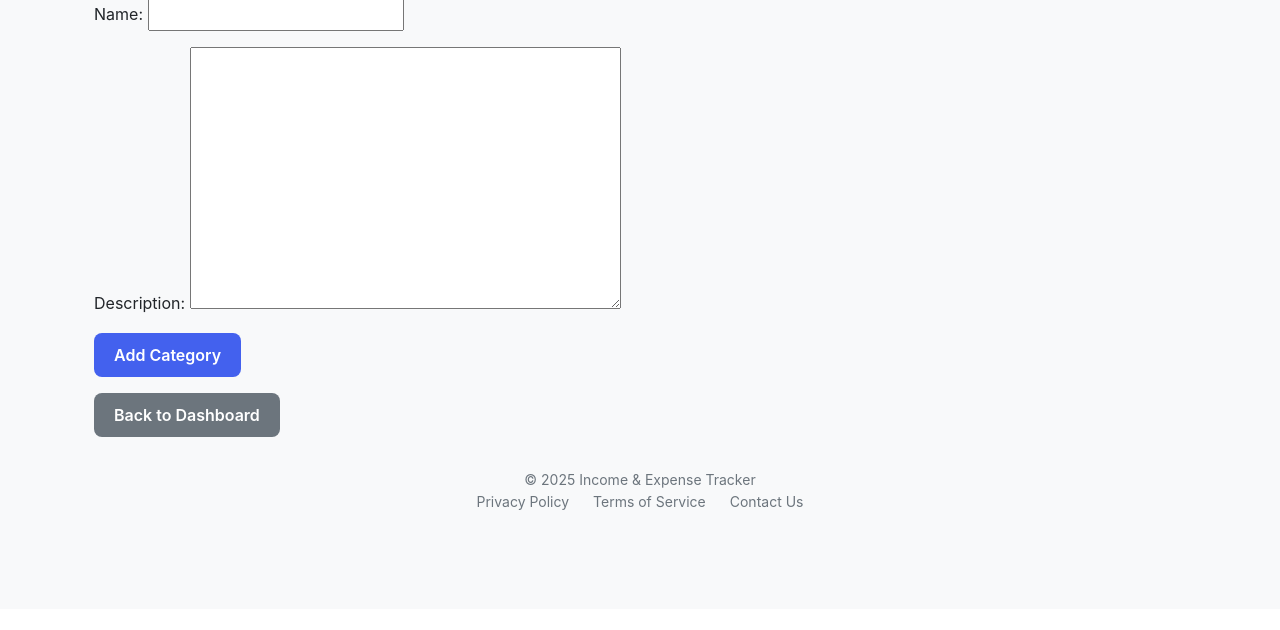
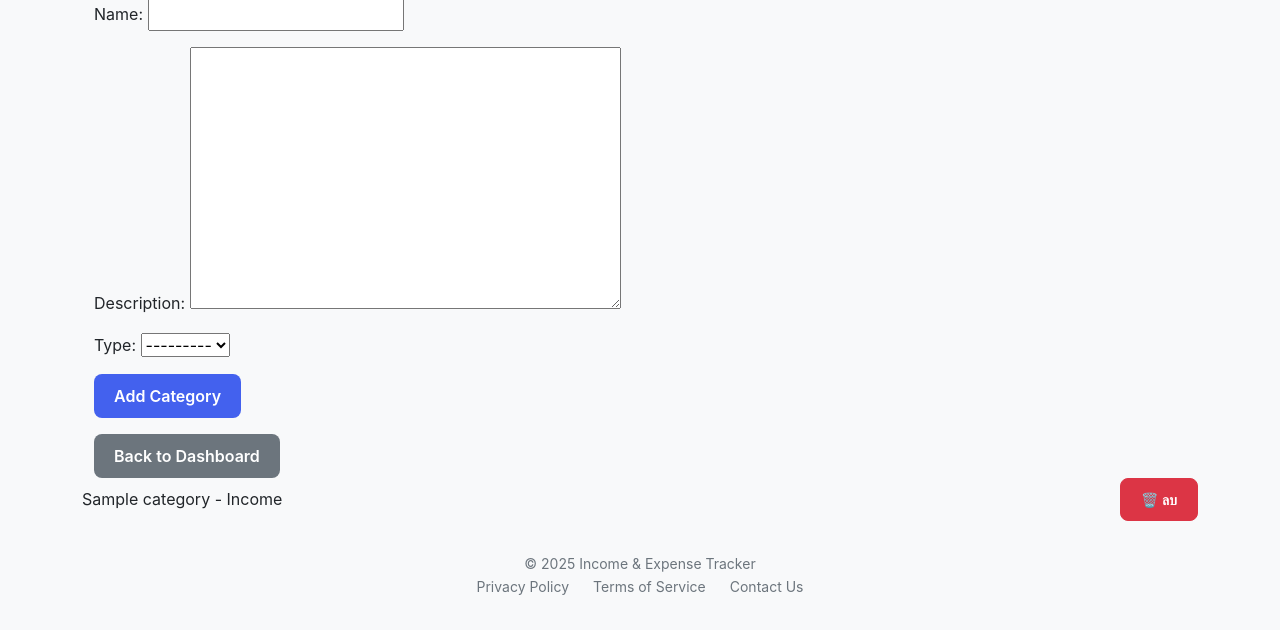
Before and after one commit to Godtasan552/EX_finance, a Django app: page /add-category/ in a window 1280 px wide. Shown: the part 191-821 px from the top of the page. Before the commit the page ends 701 px from the top, so only its background shows below. Run offline with Django 5.2, Linux system fonts and the light colour scheme; a user stored in the database is signed in; tables that the repository leaves empty hold one stand-in row (values such as "Sample post"); some libraries are stand-ins or nearby versions.

Commit message:
Adjustable type to be separate and deleteable.

```diff
--- a/templates/add_category.html
+++ b/templates/add_category.html
@@ -1,15 +1,25 @@
 {% extends 'base.html' %}
-
 {% block title %}Add Category{% endblock %}
-
  {% block content %}
 <div class="container mt-4">
   <h1>Add New Category</h1>
   <form method="POST">
-            {% csrf_token %}
-            {{ form.as_p }}
+    {% csrf_token %} {{ form.as_p }}
     <button type="submit" class="btn btn-primary">Add Category</button>
   </form>
-        <a href="{% url 'dashboard' %}" class="btn btn-secondary mt-3">Back to Dashboard</a>
+  <a href="{% url 'dashboard' %}" class="btn btn-secondary mt-3"
+    >Back to Dashboard</a>
+</div>
+<div>
+    {% for category in categories %}
+    <li class="list-group-item d-flex justify-content-between align-items-center">
+        {{ category.name }} - {{ category.get_type_display }}
+        <a href="{% url 'delete_category' category.id %}" class="btn btn-danger btn-sm"
+           onclick="return confirm('คุณต้องการลบ {{ category.name }} ใช่หรือไม่?');">
+            🗑️ ลบ
+        </a>
+    </li>
+{% endfor %}
+
 </div>
 {% endblock %}
--- a/transactions/forms.py
+++ b/transactions/forms.py
@@ -49,13 +49,28 @@ class TransactionForm(forms.ModelForm):
     )
 
 
-
 class CategoryForm(forms.ModelForm):
     class Meta:
         model = Category
-        fields = ['name', 'description']  # กำหนดฟิลด์ที่ต้องการในฟอร์ม
+        fields = ['name', 'description', 'type']
 
-class TransactionFilterForm(forms.Form):
-    start_date = forms.DateField(required=False)
-    end_date = forms.DateField(required=False)
-    category = forms.CharField(required=False)
+
+class TransactionForm(forms.ModelForm):
+    class Meta:
+        model = Transaction
+        fields = ['amount', 'date', 'type', 'description', 'category']
+        widgets = {
+            'date': forms.DateInput(attrs={'type': 'date', 'class': 'form-control'}),
+            'description': forms.TextInput(attrs={'class': 'form-control'}),
+        }
+
+    def __init__(self, *args, **kwargs):
+        super().__init__(*args, **kwargs)
+        self.fields['category'].queryset = Category.objects.none()  # เริ่มต้นเป็นว่าง
+
+        if 'type' in self.data:
+            try:
+                category_type = self.data.get('type')
+                self.fields['category'].queryset = Category.objects.filter(type=category_type)
+            except (ValueError, TypeError):
+                pass
--- a/transactions/models.py
+++ b/transactions/models.py
@@ -2,11 +2,18 @@ from django.db import models
 from django.contrib.auth.models import User
 
 class Category(models.Model):
+    CATEGORY_TYPE_CHOICES = [
+        ('income', 'Income'),
+        ('expense', 'Expense'),
+    ]
+
     name = models.CharField(max_length=100)
     description = models.TextField(blank=True)
+    type = models.CharField(max_length=10, choices=CATEGORY_TYPE_CHOICES)  # เพิ่มฟิลด์นี้
 
     def __str__(self):
         return self.name
+
 
 class Transaction(models.Model):
     TYPE_CHOICES = [
--- a/transactions/urls.py
+++ b/transactions/urls.py
@@ -10,6 +10,7 @@ from transactions.views import (
     transaction_delete,
     transaction_edit,
     add_transaction,
+    delete_category,
 )
 
 urlpatterns = [
@@ -23,4 +24,5 @@ urlpatterns = [
     path("transaction/delete/<int:transaction_id>/", transaction_delete, name="transaction_delete"),
     path("transaction/edit/<int:transaction_id>/", transaction_edit, name="transaction_edit"),
     path('add_transaction/', add_transaction, name='add_transaction'),
+    path('category/delete/<int:category_id>/', delete_category, name='delete_category'),
 ]
--- a/transactions/views.py
+++ b/transactions/views.py
@@ -3,12 +3,12 @@ from django.contrib.auth import login, logout, authenticate
 from django.contrib.auth.decorators import login_required
 from .models import Transaction, Category
 from .forms import SignUpForm, TransactionForm, CategoryForm
-from django.http import HttpResponse
+from django.http import HttpResponse,JsonResponse
 from datetime import datetime
 from django.shortcuts import get_object_or_404
 from django.core.exceptions import PermissionDenied
 from django.db.models import Sum
-
+from django.contrib import messages
 def home(request):
     return render(request, 'home.html')
 
@@ -47,8 +47,7 @@ def user_logout(request):
     return redirect('home')
 
 # Dashboard
-# Dashboard
-# Dashboard
+
 @login_required
 def dashboard(request):
     transactions = Transaction.objects.filter(user=request.user).order_by('-date', '-id')  # เรียงจากใหม่ไปเก่า
@@ -92,15 +91,17 @@ def add_category(request):
         form = CategoryForm(request.POST)
         if form.is_valid():
             category_name = form.cleaned_data['name']
-            # ตรวจสอบ category ที่ชื่อซ้ำ
             if Category.objects.filter(name=category_name).exists():
-                return render(request, 'add_category.html', {'form': form, 'error': 'Category already exists'})
-            form.save()
-            return redirect('dashboard')
+                messages.error(request, 'Category already exists')
+            else:
+                form.save()
+                messages.success(request, 'Category added successfully!')
+            return redirect('add_category')
     else:
         form = CategoryForm()
-    return render(request, 'add_category.html', {'form': form})
 
+    categories = Category.objects.all()  # ดึง Category ทั้งหมดมาแสดง
+    return render(request, 'add_category.html', {'form': form, 'categories': categories})
 # Generate Reports
 @login_required
 def generate_report(request):
@@ -149,12 +150,16 @@ def transaction_delete(request, transaction_id):
 def delete_category(request, category_id):
     category = get_object_or_404(Category, id=category_id)
 
-    # ตรวจสอบว่าหมวดหมู่นี้มีการใช้งานใน Transactions หรือไม่
-    if category.transactions.exists():
-        return render(request, 'dashboard.html', {'error': 'This category is in use and cannot be deleted.'})
+    # ตรวจสอบว่าหมวดหมู่นี้ถูกใช้ในธุรกรรมหรือไม่
+    if Transaction.objects.filter(category=category).exists():
+        messages.error(request, 'This category is in use and cannot be deleted.')
+    else:
+        category.delete()
+        messages.success(request, 'Category deleted successfully!')
 
-    category.delete()
-    return redirect('dashboard')
+    return redirect('add_category')  # กลับไปที่หน้าเพิ่มหมวดหมู่
+
+
 
 
 @login_required
```
Also changed, not shown: templates/add_transaction.html (+22 -0 lines), transactions/migrations/0003_category_type.py (added). Lines whose indentation alone changed are shown as unchanged.
